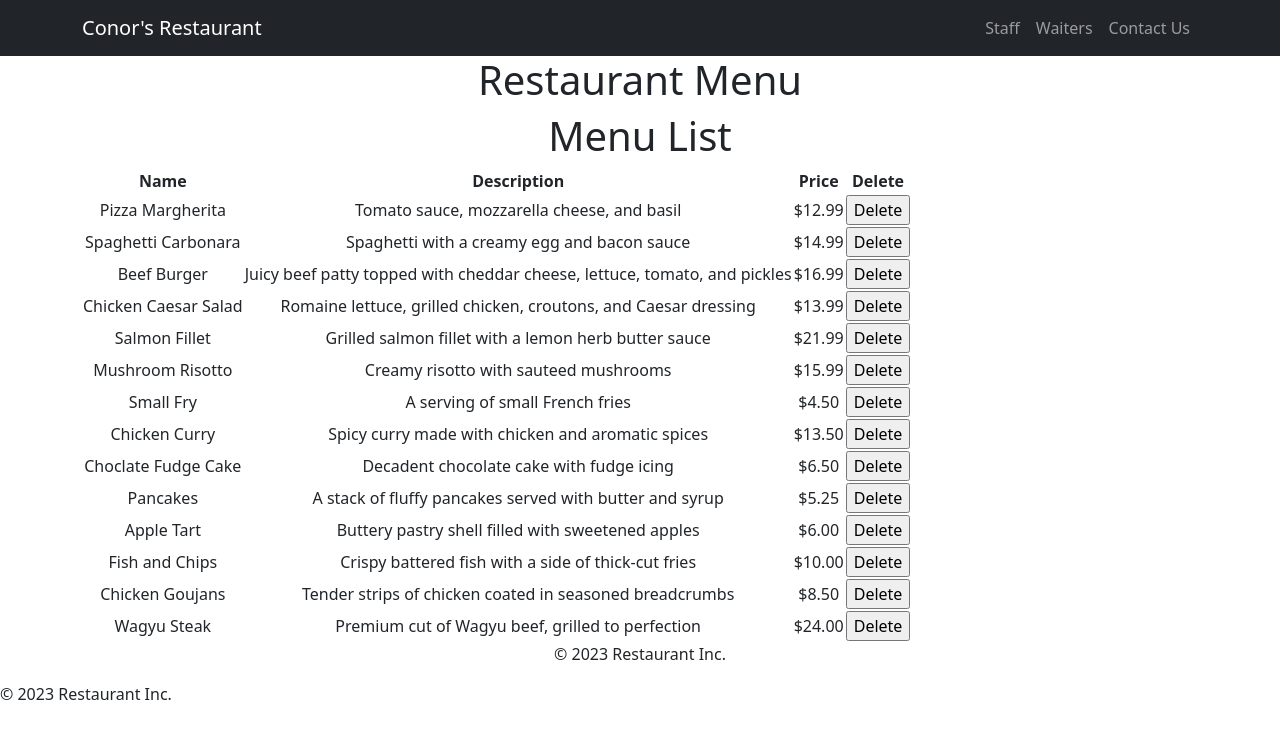
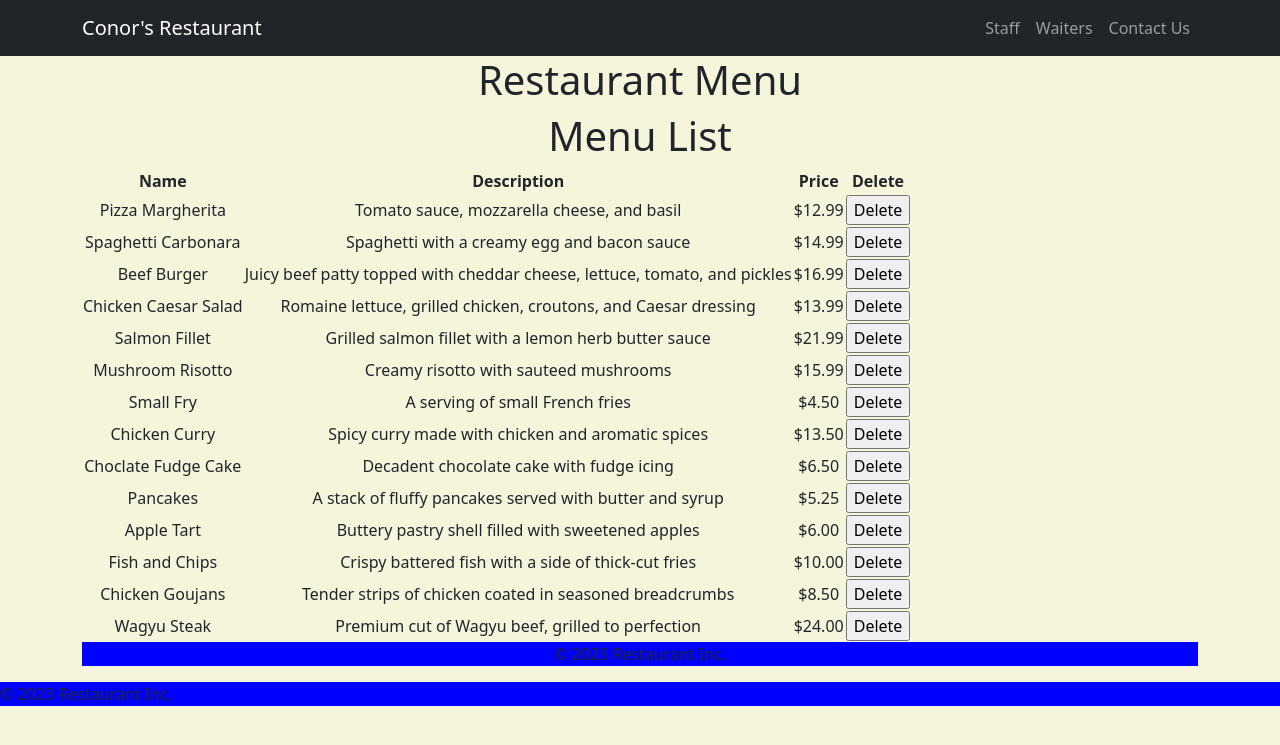
Before and after one commit to xconor/Assignment2PHP-SQLwebsite, a PHP site: page /index.php in a window 1280 px wide. Shown: the top 745 px of the page. Run offline with PHP 8.4, Linux system fonts and the light colour scheme; data comes from the database, SQL or seed files in the repository.

Commit message:
set up css file

```diff
--- /dev/null
+++ b/css/mystyle.css
@@ -0,0 +1,9 @@
+/* Add your own CSS under here */
+
+footer {
+    background-color: blue;
+}
+
+body {
+    background-color: beige;
+}
--- a/includes/header.php
+++ b/includes/header.php
@@ -22,7 +22,7 @@ $statement->closeCursor();
     <!-- Bootstrap core CSS -->
 <link href="css/bootstrap.min.css" rel="stylesheet">
     <!-- Custom styles for this template -->
-    <link href="mystyle.css" rel="stylesheet">
+    <link href="css/mystyle.css" rel="stylesheet">
   </head>
   <body>
 
--- a/mystyle.css
+++ /dev/null
@@ -1 +0,0 @@
-/* Add your own CSS under here */
```
